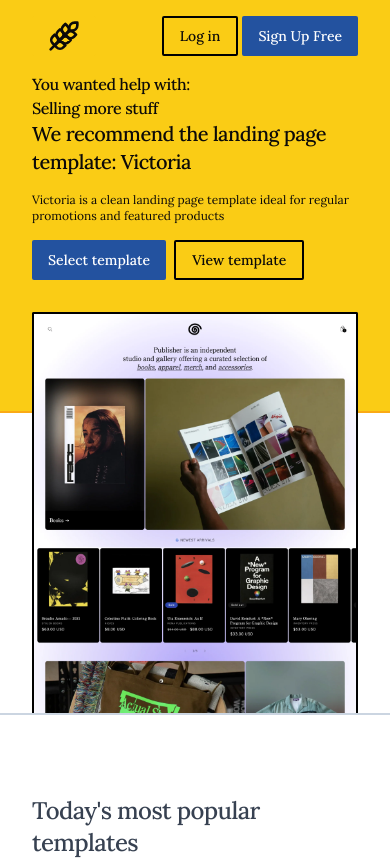
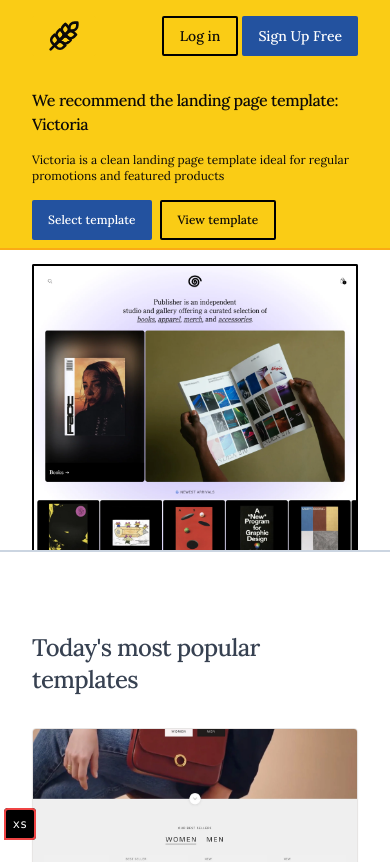
Before and after one commit to tfmcmahon/framer-next-page-transitions, a Next.js app: page /templates in a window 390 px wide. Shown: the top 862 px of the page. Built offline with nearby package versions, Linux system fonts and the light colour scheme.

Commit message:
feat: tw indicator, mobile styles

```diff
--- a/src/app/layout.tsx
+++ b/src/app/layout.tsx
@@ -4,6 +4,7 @@ import "./globals.css";
 import Navigation from "@/components/Navigation";
 import { cn } from "@/lib/utils";
 import { ThemeProvider } from "@/components/theme-provider";
+import { TailwindIndicator } from "@/components/TailwindIndicator";
 
 export const fontSans = FontSans({
   subsets: ["latin"],
@@ -29,6 +30,7 @@ export default function RootLayout({
           enableSystem
           disableTransitionOnChange
         >
+          <TailwindIndicator />
           <Navigation>{children}</Navigation>
         </ThemeProvider>
       </body>
--- a/src/app/page.tsx
+++ b/src/app/page.tsx
@@ -104,10 +104,10 @@ export default function Home() {
               className="container"
               exit={{ opacity: 0 }}
             >
-              <motion.div className="flex md:grid flex-col md:grid-rows-1 md:grid-cols-9 gap-8 container px-0 relative">
+              <motion.div className="flex overflow-hidden md:overflow-visible max-h-[460px] md:max-h-auto md:grid flex-col md:grid-rows-1 md:grid-cols-9 gap-8 container px-0 relative">
                 <motion.div
                   variants={fade}
-                  className="md:col-start-1 md:col-end-5 self-center justify-self-center w-full h-full overflow-hidden"
+                  className="shrink-0 md:col-start-1 md:col-end-5 self-center justify-self-center w-full h-full overflow-hidden"
                 >
                   <h1 className="scroll-m-20 text-3xl font-medium tracking-tight lg:pb-2 lg:text-5xl md:pt-12">
                     Find a template based on your goal
--- a/src/app/templates/page.tsx
+++ b/src/app/templates/page.tsx
@@ -109,28 +109,28 @@ export default function Templates() {
         {show && (
           <motion.section
             key="templates"
-            className="relative h-[641px] md:h-[406px] xl:h-[513px] 2xl:h-[620px]"
+            className="relative h-[478px] md:h-[406px] xl:h-[513px] 2xl:h-[620px]"
           >
             <motion.div
-              className="absolute border-b-2 pt-8 border-tertiary h-[641px] md:h-[406px] xl:h-[513px] 2xl:h-[620px] w-screen b-0 l-0"
+              className="absolute border-b-2 pt-8 border-tertiary h-[478px] md:h-[406px] xl:h-[513px] 2xl:h-[620px] w-screen b-0 l-0"
               variants={grid}
               initial="hidden"
               animate="visible"
             >
               <motion.div
                 variants={title}
-                className="container flex flex-col justify-center md:justify-end h-full pb-6 md:pb-8"
+                className="pt-[160px] hidden md:block md:pt-0 container flex flex-col justify-center md:justify-end h-full pb-6 md:pb-8"
                 exit={{ opacity: 0 }}
               >
-                <p className="scroll-m-20 text-md pt-0 font-medium tracking-tight lg:text-lg md:pt-12 sm:-ml-2 xl:text-2xl 2xl:text-3xl">
+                <p className="scroll-m-20 text-sm md:text-md pt-0 font-medium tracking-tight lg:text-lg md:pt-12 sm:-ml-2 xl:text-2xl 2xl:text-3xl">
                   You wanted help with:
                 </p>
-                <p className="scroll-m-20 text-md font-medium tracking-tight lg:text-lg sm:-ml-2 xl:text-2xl 2xl:text-3xl">
+                <p className="scroll-m-20 text-sm md:text-md font-medium tracking-tight lg:text-lg sm:-ml-2 xl:text-2xl 2xl:text-3xl">
                   Selling more stuff
                 </p>
               </motion.div>
             </motion.div>
-            <motion.div className="flex h-full overflow-hidden md:grid flex-col md:grid-rows-1 md:grid-cols-9 gap-8 container relative pt-12 md:pt-4">
+            <motion.div className="flex h-full max-h-[478px] md:max-h-auto overflow-hidden md:grid flex-col md:grid-rows-1 md:grid-cols-9 gap-6 md:gap-8 container relative pt-4">
               <motion.div
                 variants={fade}
                 className="md:col-start-1 md:col-end-5 w-full h-full flex flex-col gap-4 justify-center xl:justify-end xl:pb-16 2xl:pb-18"
@@ -138,7 +138,7 @@ export default function Templates() {
                 animate="visible"
                 exit={{ opacity: 0 }}
               >
-                <h1 className="scroll-m-20 text-xl font-medium tracking-tight lg:text-2xl md:pt-12 xl:text-3xl 2xl:text-4xl">
+                <h1 className="scroll-m-20 text-md md:text-xl font-medium tracking-tight lg:text-2xl md:pt-12 xl:text-3xl 2xl:text-4xl">
                   We recommend the landing page template: Victoria
                 </h1>
                 <p className="text-xs md:text-sm lg:text-base">
@@ -146,21 +146,27 @@ export default function Templates() {
                   promotions and featured products
                 </p>
                 <div className="flex gap-2">
-                  <div onClick={handleClick}>
+                  <div
+                    onClick={handleClick}
+                    className="cursor-pointer"
+                  >
                     <p
                       className={cn(
                         navigationMenuTriggerStyle(),
-                        "bg-link text-white hover:cusor-pointer hover:bg-link/80 hover:text-white"
+                        "bg-link text-white text-xs sm:text-sm hover:cusor-pointer hover:bg-link/80 hover:text-white"
                       )}
                     >
                       Select template
                     </p>
                   </div>
-                  <div onClick={handleClick}>
+                  <div
+                    onClick={handleClick}
+                    className="cursor-pointer"
+                  >
                     <p
                       className={cn(
                         navigationMenuTriggerStyle(),
-                        "border-2 border-black bg-transparent hover:cusor-pointer hover:bg-slate-200"
+                        "border-2 bg-primary text-xs sm:text-sm md:bg-transparent border-black hover:cusor-pointer hover:bg-slate-200"
                       )}
                     >
                       View template
--- /dev/null
+++ b/src/components/TailwindIndicator/index.tsx
@@ -0,0 +1,16 @@
+const TailwindIndicator = () => {
+  return (
+    <div className="fixed bottom-1 left-1 z-50 flex h-8 w-8 items-center justify-center rounded-lg rounded-bl-none bg-black p-3 font-mono text-xs text-white ring-2 ring-inset ring-red-500">
+      <div className="block sm:hidden">xs</div>
+      <div className="hidden sm:block md:hidden lg:hidden xl:hidden 2xl:hidden">
+        sm
+      </div>
+      <div className="hidden md:block lg:hidden xl:hidden 2xl:hidden">md</div>
+      <div className="hidden lg:block xl:hidden 2xl:hidden">lg</div>
+      <div className="hidden xl:block 2xl:hidden">xl</div>
+      <div className="hidden 2xl:block">2xl</div>
+    </div>
+  );
+};
+
+export { TailwindIndicator };
```
